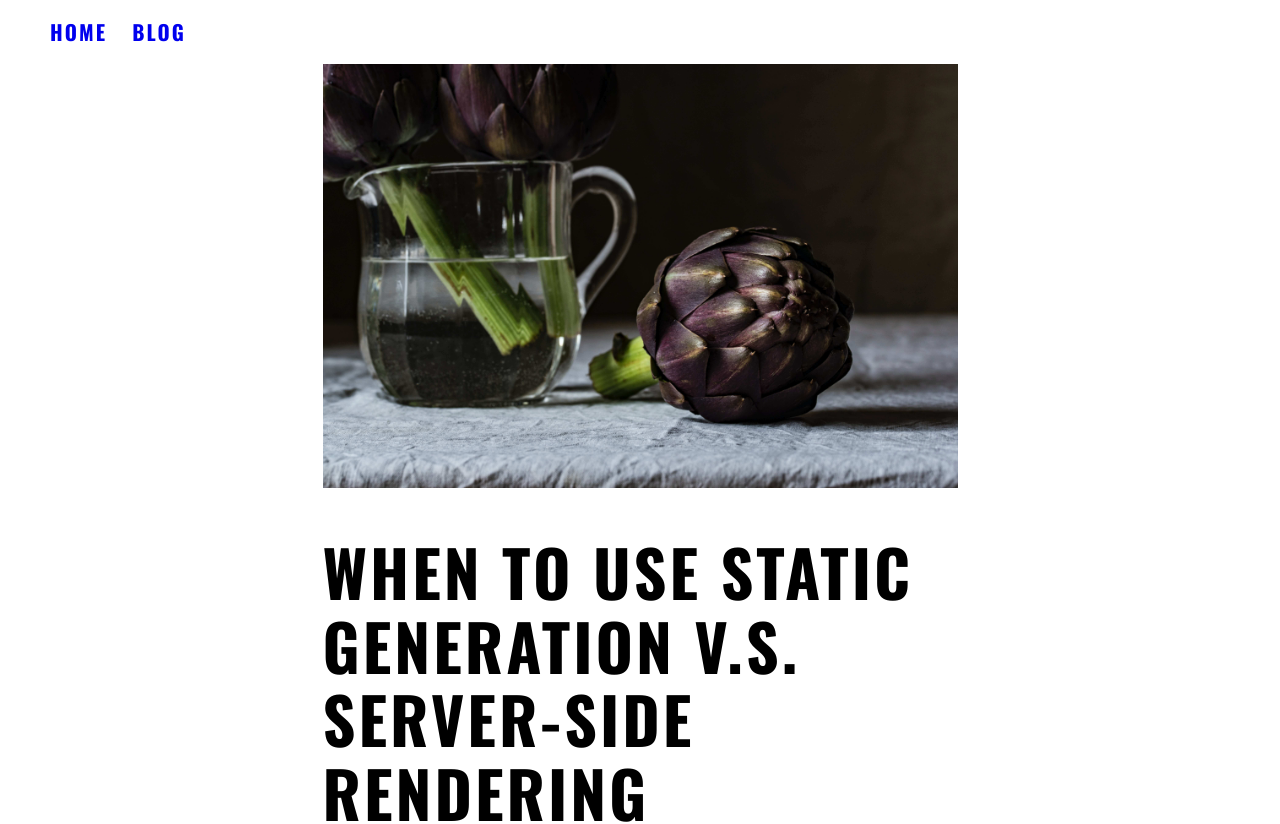
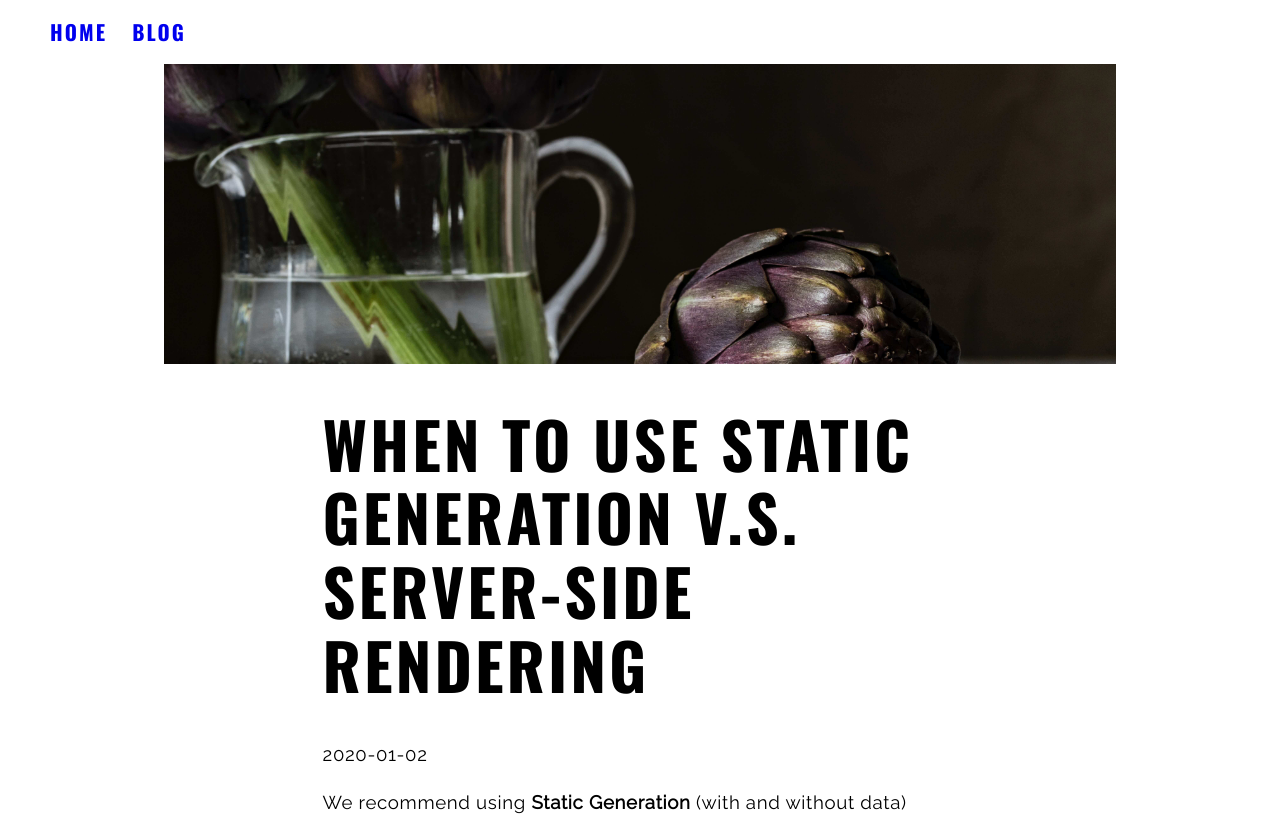
Before and after one commit to RealMrLogan/blog, a Next.js app: page /blog/posts/ssg-ssr in a window 1280 px wide. Shown: the top 824 px of the page. Built offline with nearby package versions, Linux system fonts and the light colour scheme.

Commit message:
add image for markdown cheatsheet; adjust image styling

```diff
--- a/_layouts/blog/post.jsx
+++ b/_layouts/blog/post.jsx
@@ -20,8 +20,18 @@ const containerCss = css`
     padding-left: 30px;
   }
 
-  img {
-    width: 100%;
+  picture {
+    display: block;
+    max-height: 300px;
+    overflow: hidden;
+    width: 150%;
+    margin-left: -25%;
+
+    img {
+      width: 100%;
+      margin-top: 35%;
+      transform: translateY(-65%);
+    }
   }
 
   caption {
@@ -38,7 +48,6 @@ const mobileCss = css`
     }
 
     picture {
-      display: block;
       left: 50%;
       margin-left: -50vw;
       margin-right: -50vw;
@@ -46,6 +55,12 @@ const mobileCss = css`
       position: relative;
       right: 50%;
       width: 100vw;
+      max-height: 200px;
+
+      img {
+        margin: 0;
+        transform: none;
+      }
     }
   }
 `
--- a/_posts/md-cheatsheet.md
+++ b/_posts/md-cheatsheet.md
@@ -2,6 +2,9 @@
 title: "Markdown CheatSheet"
 category: 'reference'
 date: '2020-01-01'
+headerImage: '/img/deep-sea-sharks.jpg'
+headerImageAlt: 'Sharks'
+introText: 'A quick refernce to writing Markdown'
 ---
 # H1
 ## H2
```
Also changed, not shown: public/img/deep-sea-sharks.jpg (added).
